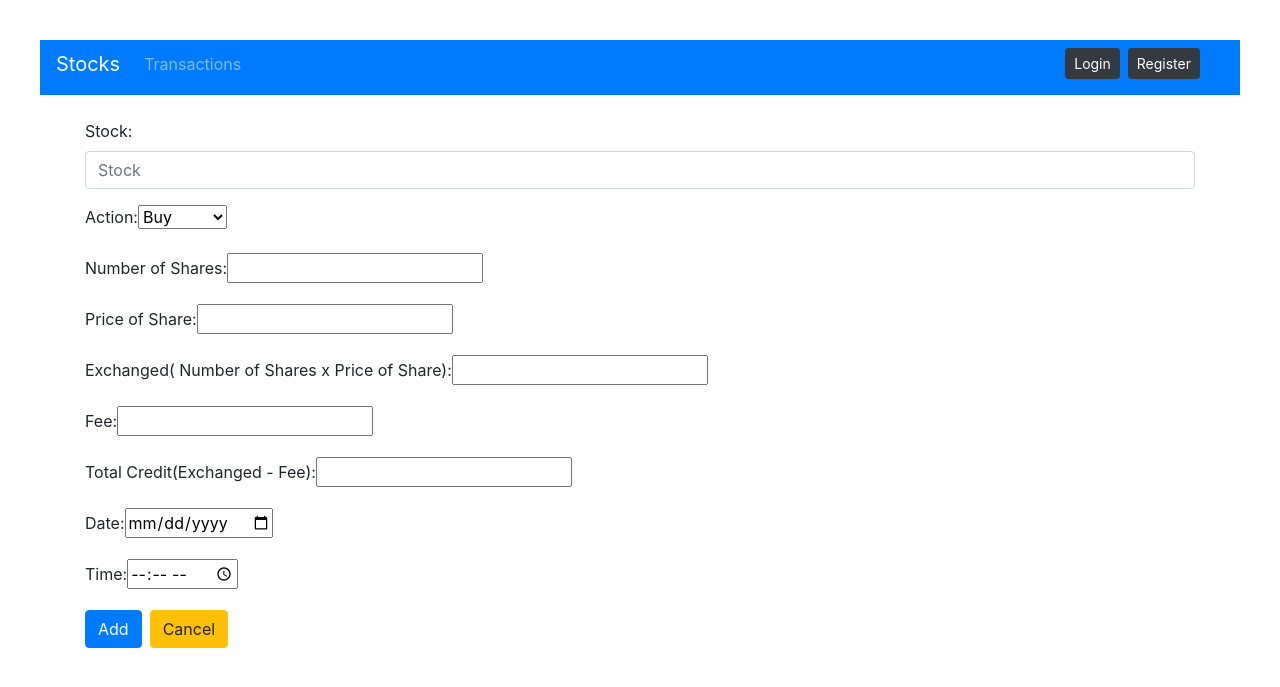
After one commit to Amilcov/Week13, a Node server app: template Day3-5/Project/Stocks/Client/views/transaction-add.pug in a window 1280 px wide. The commit adds this page. Shown: the top 687 px of the page. Run offline with Node 20, Linux system fonts and the light colour scheme; the template is opened without the code that fills it, so the values that code supplies are empty.

Commit message:
Add files via upload

```diff
--- /dev/null
+++ b/Day3-5/Project/Stocks/Client/views/home.pug
@@ -0,0 +1,3 @@
+extends layout.pug
+block content
+  p Hello
--- a/Day3-5/Project/Stocks/Client/views/layout.pug
+++ b/Day3-5/Project/Stocks/Client/views/layout.pug
@@ -8,7 +8,9 @@ html
                integrity='sha384-Vkoo8x4CGsO3+Hhxv8T/Q5PaXtkKtu6ug5TOeNV6gBiFeWPGFN9MuhOf23Q9Ifjh'
                crossorigin='anonymous')
     title Stocks - #{title}
+    script(src='/js/var.js')
   body
+
     nav.navbar.navbar-expand-lg.navbar-dark.bg-primary.mt-0.pt-0
       a.navbar-brand(href='/') Stocks
       button.navbar-toggler(type='button' data-toggle='collapse' data-target='#navbarText' aria-controls='navbarText' aria-expanded='false' aria-label='Toggle navigation')
@@ -16,8 +18,8 @@ html
       div.collapse.navbar-collapse#navbarText
         ul.navbar-nav.mr-auto
           li.nav-item: a.nav-link(href='/transactions') Transactions
-        if locals.authenticated
-          span.navbar-text.px-4 Welcome #{user.firstName}!
+        if locals.isLogin
+          span.navbar-text.px-4 Welcome #{locals.firstName}!
           form.form-inline.pr-4(action='/logout' method='post')
             button.btn.btn-sm.btn-warning(type='submit') Logout
         else
--- a/Day3-5/Project/Stocks/Client/views/stocks-list.pug
+++ b/Day3-5/Project/Stocks/Client/views/stocks-list.pug
@@ -1,6 +1,6 @@
 extends layout.pug
 block content
   .py-2
-    a.btn.btn-success(ahref='/stock/add' role='button') Add Stock
+    a.btn.btn-success(href='/stock/add' role='button') Add Stock
   div.stocks-container
   script(src='/js/stocks-list.js')
--- /dev/null
+++ b/Day3-5/Project/Stocks/Client/views/transaction-add.pug
@@ -0,0 +1,41 @@
+extends layout.pug
+block content
+  .errors-container
+  .transaction-add
+    form.add-transaction
+      .form-group
+        label(for="stockId") Stock:
+        input.form-control(type="text" name="stockId" placeholder="Stock")
+      .form-group
+        label(for="action") Action:
+        select
+          option(value='Buy') Buy
+          option(value='Sell') Sell
+          option(value='Dividend') Dividend
+      .form-group
+        label(name="noShares") Number of Shares:
+        input(type="number" step="0.01" name="noShares")
+      .form-group
+        label(name="price") Price of Share:
+        input(type="number" step="0.01" name="price")
+      .form-group
+        label(name="exchanged") Exchanged( Number of Shares x Price of Share):
+        input(type="number" step="0.01" name="exchanged")
+      .form-group
+        label(name="fee") Fee:
+        input(type="number" step="0.01" name="fee")
+      .form-group
+        label(name="totalCredit") Total Credit(Exchanged - Fee):
+        input(type="number" step="0.01" name="totalCredit")
+      .form-group
+        label(name="date") Date:
+        input(type="date" name="date")
+      .form-group
+        label(name="time") Time:
+        input(type="time" name="time")
+
+
+
+      button.btn.btn-primary(type="submit") Add
+      a.btn.btn-warning.ml-2(href='/transactions') Cancel
+    script(src="js/transaction-add.js")
--- /dev/null
+++ b/Day3-5/Project/Stocks/Client/views/transaction-list.pug
@@ -0,0 +1,6 @@
+extends layout.pug
+block content
+  .py-2
+    a.btn.btn-success(href='/transaction/add' role='button') Add Transaction
+  div.transactions-container
+  script(src='/js/transaction-list.js')
```
